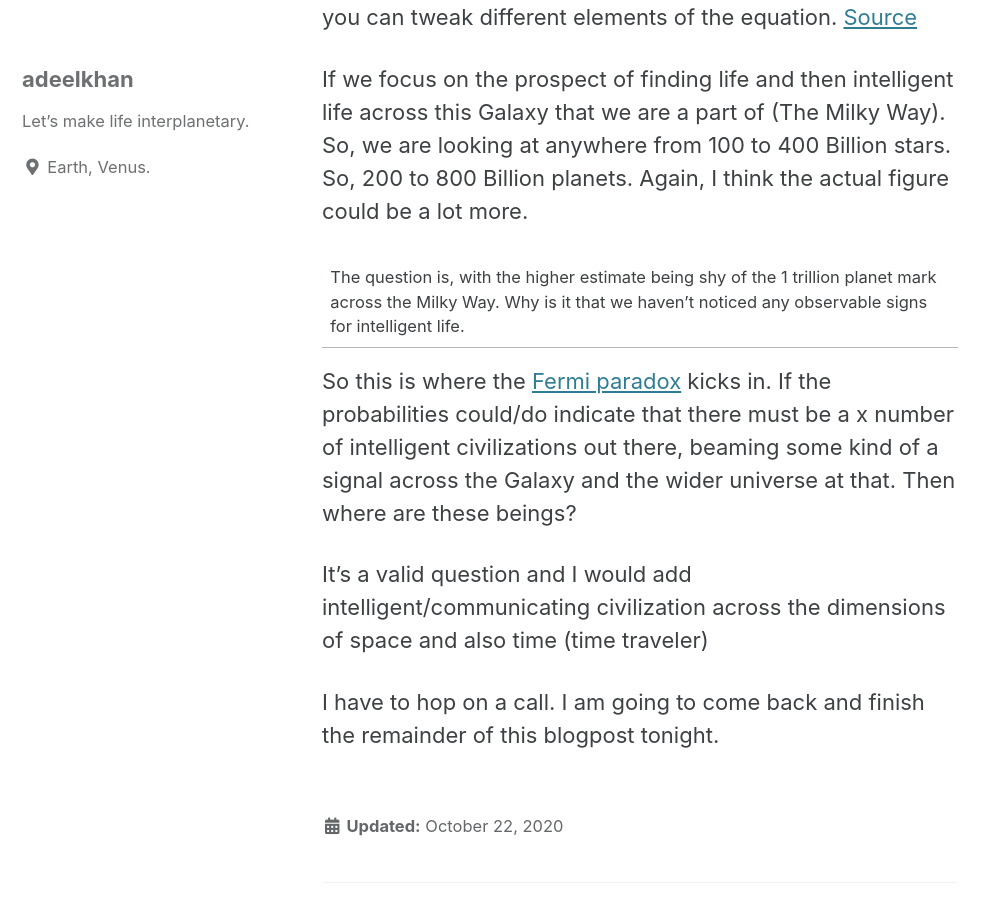
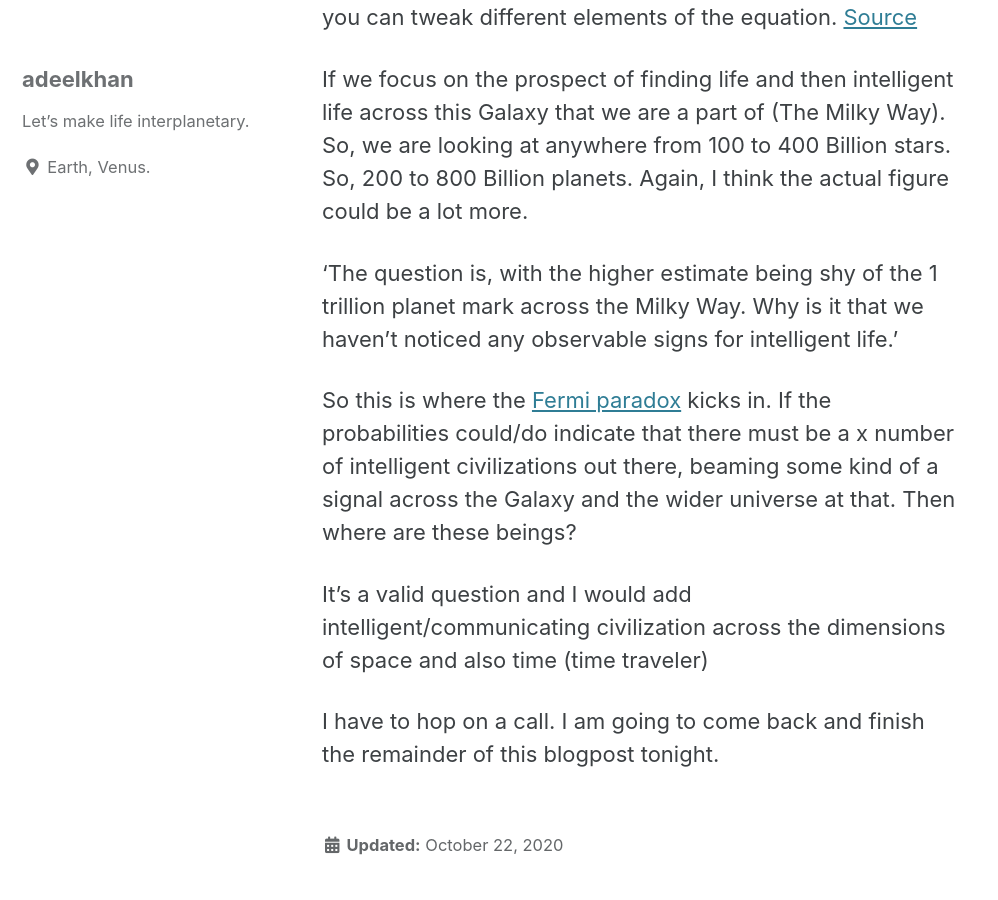
Before and after one commit to stellardreams/stellardreams.github.io, a Jekyll site: the page built from _posts/2020-10-22-Where-are-the-aliens?.md, in a window 1280 px wide and 900 px high, scrolled down 2630 px. Shown: the whole window, without its empty margins (0-998 px from the left). Built offline with Jekyll 4.4.1, drawn with Linux system fonts in a browser that asks for light colours; cached includes are drawn as plain includes.

```diff
--- a/_posts/2020-10-22-Where-are-the-aliens?.md
+++ b/_posts/2020-10-22-Where-are-the-aliens?.md
@@ -22,7 +22,7 @@ Next, about two years ago I made the following video [link](https://youtu.be/2kc
 
 If we focus on the prospect of finding life and then intelligent life across this Galaxy that we are a part of (The Milky Way). So, we are looking at anywhere from 100 to 400 Billion stars. So, 200 to 800 Billion planets. Again, I think the actual figure could be a lot more.
 
-|The question is, with the higher estimate being shy of the 1 trillion planet mark across the Milky Way. Why is it that we haven't noticed any observable signs for intelligent life.
+'The question is, with the higher estimate being shy of the 1 trillion planet mark across the Milky Way. Why is it that we haven't noticed any observable signs for intelligent life.'
 
 So this is where the [Fermi paradox](https://en.wikipedia.org/wiki/Fermi_paradox) kicks in. If the probabilities could/do indicate that there must be a x number of intelligent civilizations out there, beaming some kind of a signal across the Galaxy and the wider universe at that. Then where are these beings?
 
```
